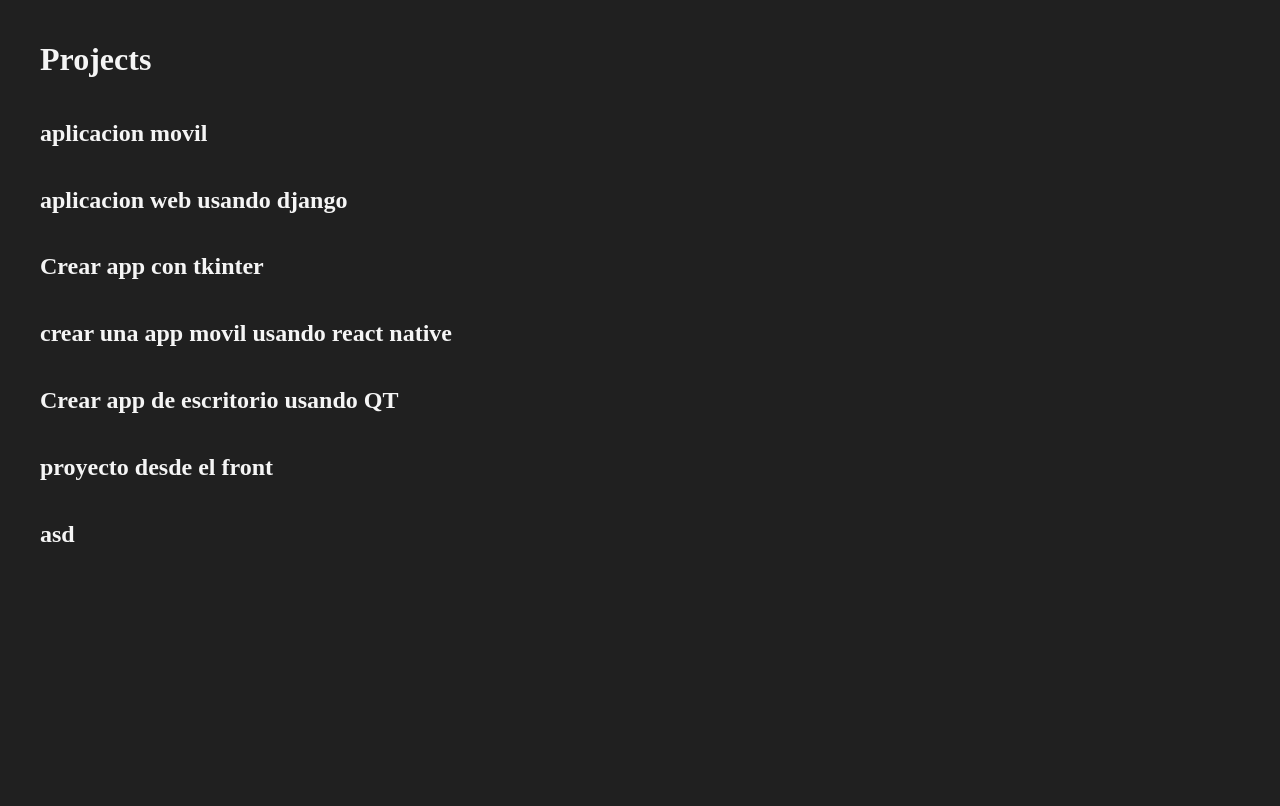
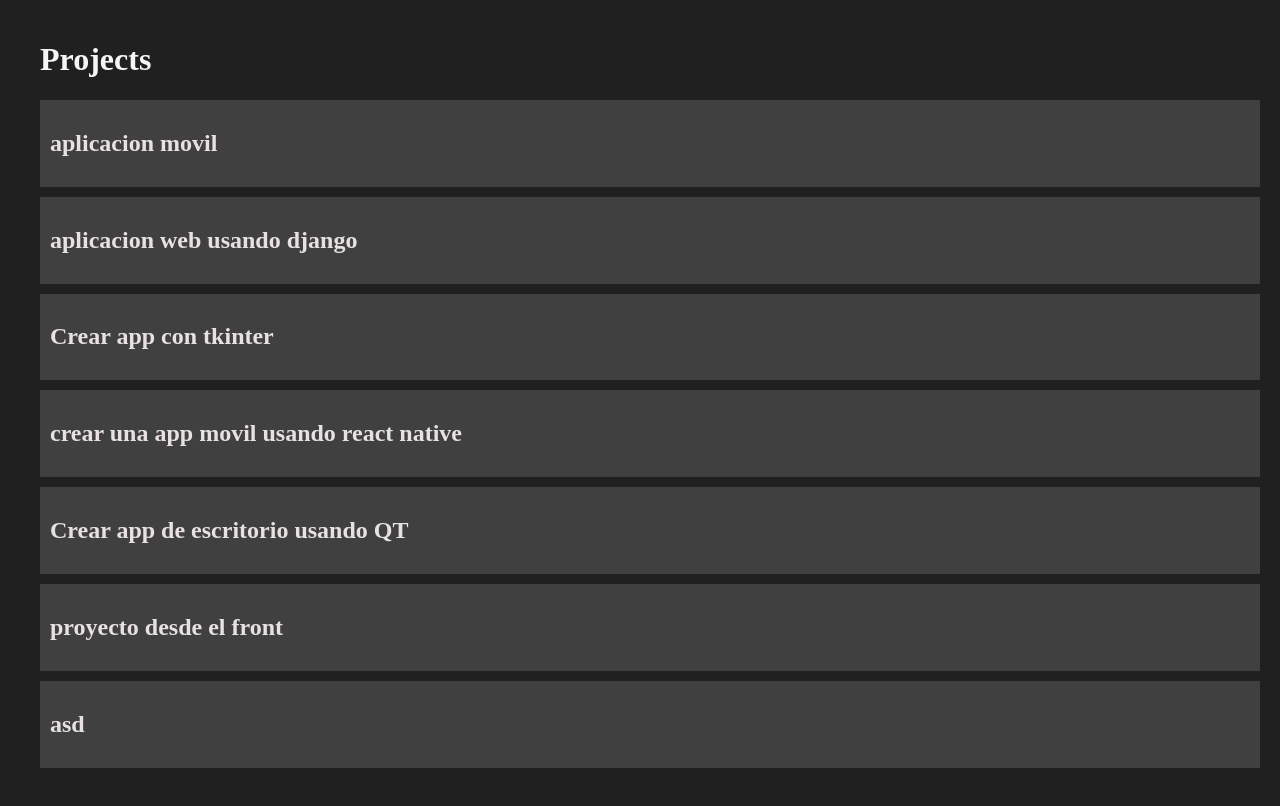
Before and after one commit to Hugoonofribastit/django-course, a Django app: page /projects/ in a window 1280 px wide. Shown: the part 46-852 px from the top of the page. Before the commit the page ends 588 px from the top, so only its background shows below. Run offline with Django 4.2, Linux system fonts and the light colour scheme; data comes from the database, SQL or seed files in the repository; both versions use the stored data as it was after the commit.

Commit message:
add final details
redirect project details with project tasks
and styles added with classes from forms.py

```diff
--- a/myapp/forms.py
+++ b/myapp/forms.py
@@ -1,9 +1,9 @@
 from django import forms
 
 class CreateNewTask(forms.Form):
-    title = forms.CharField(label="Task's title", max_length=200)
-    description=forms.CharField(label="Task description",widget=forms.Textarea)
+    title = forms.CharField(label="Task's title", max_length=200, widget=forms.TextInput(attrs={'class':'input'}))
+    description=forms.CharField(label="Task description",widget=forms.Textarea(attrs={'class':'input'}))
 
 
 class CreateNewProject(forms.Form):
-    name = forms.CharField(label="Project's name",max_length=200)
+    name = forms.CharField(label="Project's name",max_length=200,widget=forms.TextInput(attrs={'class':'input'}))
--- a/myapp/static/styles/styles.css
+++ b/myapp/static/styles/styles.css
@@ -4,7 +4,7 @@ body{
 
 }
 
-a{
+.navbar > a{
     text-decoration: none;
     color: whitesmoke;
 }
@@ -29,6 +29,7 @@ a{
 .container-nav{
     max-width: 1200px;
     margin: auto;
+    padding: 10px 5px;
 }
 
 .container-main{
@@ -40,12 +41,34 @@ a{
     padding: 20px 0;
 }
 
-#id_description{
+.input{
     display: block;
+    padding: 10px;
+    text-align: center;
+    background-color: wheat;
+}
 
-}
+
 
 .img-index{
     align-self: center;
     margin-bottom: 25px;
 }
+
+.card{
+    background-color: #404040;
+    padding: 10px;
+    margin-bottom: 10px;
+    color: #202020;
+    width: 100%;
+}
+
+.card a{
+    text-decoration: none;
+    color: #e8e1e1;
+}
+
+.card a :hover{
+
+color: aquamarine;
+}
--- a/myapp/templates/projects/projects.html
+++ b/myapp/templates/projects/projects.html
@@ -5,9 +5,11 @@
 {% block content %}
 <h1>Projects</h1>
     {% for project in projects %}
-    <div>
-        <h2>{{project.name}}</h2>
-    </div>
+    <article class="card">
+        <a href="{% url 'project_detail' project.id %}">
+            <h2>{{project.name}}</h2>
+        </a>
+    </article>
     {% endfor %}
 
 {% endblock %}
--- a/myapp/urls.py
+++ b/myapp/urls.py
@@ -6,6 +6,7 @@ urlpatterns = [
     path('about/', views.about, name='about'),
     path('hello/<str:username>', views.hello, name='hello'),
     path('projects/', views.projects, name='projects'),
+    path('projects/<int:id>', views.project_detail, name='project_detail'),
     path('tasks/', views.tasks, name='tasks'),
     path('create_task/', views.create_task, name='create_task'),
     path('create_project/', views.create_project, name='create_project'),
--- a/myapp/views.py
+++ b/myapp/views.py
@@ -1,6 +1,6 @@
 from django.http import HttpResponse, JsonResponse
 from .models import Project, Task
-from django.shortcuts import  render, redirect
+from django.shortcuts import  render, redirect, get_object_or_404
 from .forms import CreateNewTask, CreateNewProject
 
 # Create your views here.
@@ -57,3 +57,11 @@ def create_project(request):
     else:
         Project.objects.create(name=request.POST["name"])
         return redirect('projects')
+
+
+def project_detail(request, id):
+    project = get_object_or_404(Project, id=id)
+    tasks= Task.objects.filter(project_id=id)
+    return render(request, 'projects/detail.html',{
+                  'project':project,
+                   'tasks': tasks })
```
Also changed, not shown: myapp/templates/projects/detail.html (added, +16 -0 lines), db.sqlite3.
